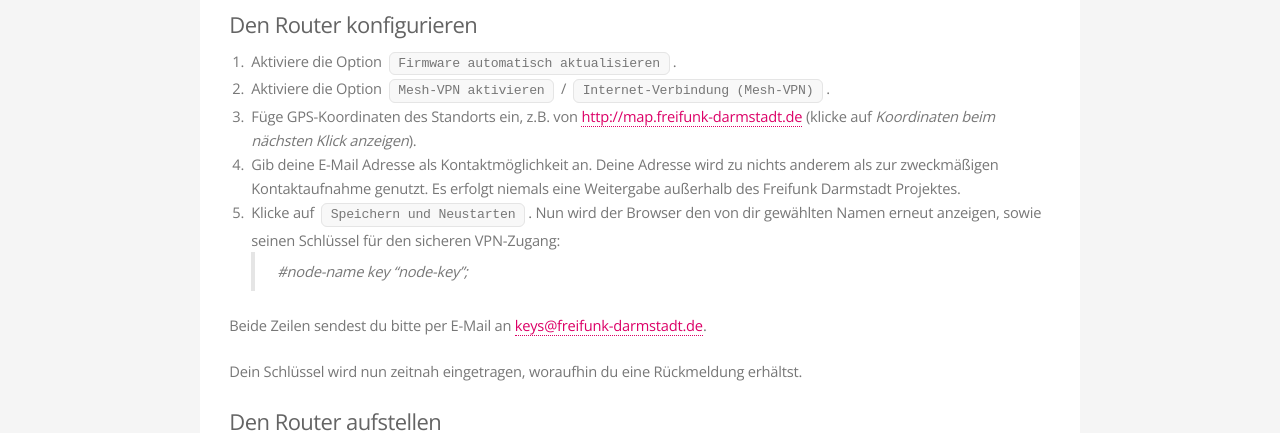
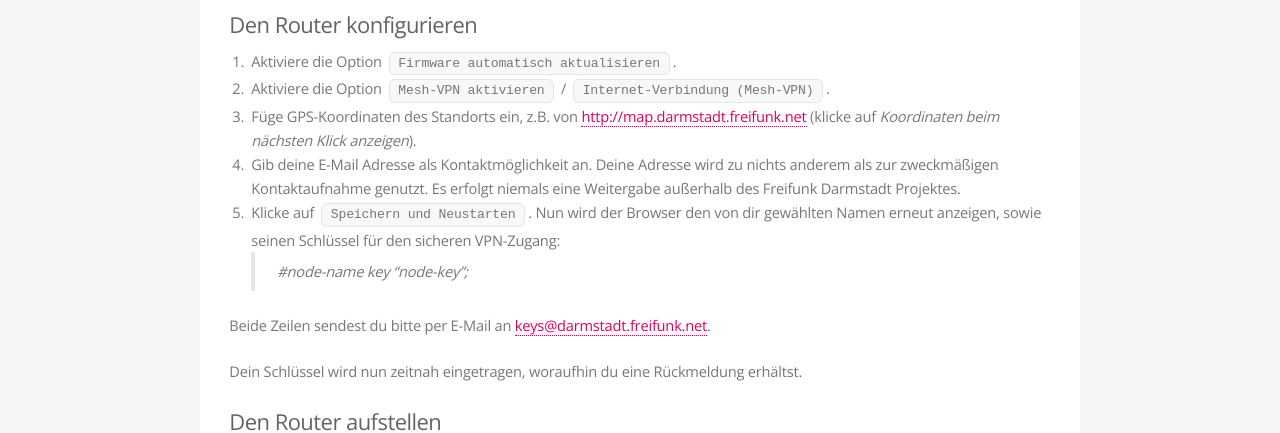
Before and after one commit to mdrenger/darmstadt.freifunk.net, a Jekyll site: the page built from pages/mitmachen/router_einrichten.md, in a window 1280 px wide and 900 px high, scrolled down 440 px. Shown: the part 154-587 px from the top of the window. Built offline with Jekyll 4.4.1, drawn with Linux system fonts in a browser that asks for light colours.

Commit message:
rename freifunk-darmstadt.de -> darmstadt.freifunk.net

```diff
--- a/_config.yml
+++ b/_config.yml
@@ -1,7 +1,7 @@
 # Site settings
 title: Freifunk Darmstadt
 tagline: das freie WLAN-Netzwerk für DA und Umgebung
-email: info@freifunk-darmstadt.de
+email: info@darmstadt.freifunk.net
 description: > # this means to ignore newlines until "baseurl:"
  Freifunk Darmstadt ist eine lokale Initiative mit dem Ziel, ein WLAN-Netzwerk über Darmstadt aufzuspannen und freien Internetzugang anzubieten.
 baseurl: "" # the subpath of your site, e.g. /blog/
--- a/pages/kontakt.html
+++ b/pages/kontakt.html
@@ -35,7 +35,7 @@
 			<h3>Kontaktdaten</h3>
 			<p>Wenn es dir nicht möglich ist uns zu besuchen, dann gibt es natürlich noch alternative Kontaktwege:</p>
 			<ul>
-				<li><a href="mailto:info@freifunk-darmstadt.de">Email (info@freifunk-darmstadt.de)</a></li>
+				<li><a href="mailto:info@darmstadt.freifunk.net">Email (info@darmstadt.freifunk.net)</a></li>
 				<li><a href="http://www.twitter.com/freifunkDA">Twitter (@freifunkDA)</a></li>
 				<li><a href="http://www.facebook.com/freifunkDA">Facebook</a></li>
 				<li><a href="https://plus.google.com/113942916935529162777/">Google+</a></li>
--- a/pages/mitmachen/router_einrichten.md
+++ b/pages/mitmachen/router_einrichten.md
@@ -11,7 +11,7 @@
 ### Den Router anschließen
 
 
-1. Lade das passende Freifunk Firmware-Image für deinen Router [von unserer Seite](http://update.freifunk-darmstadt.de/) herunter.
+1. Lade das passende Freifunk Firmware-Image für deinen Router [von unserer Seite](http://firmware.darmstadt.freifunk.net/) herunter.
 2. Verbinde einen der gelben LAN-Anschlüsse des Routers mit einem Netzwerkkabel mit deinem Computer.
 3. Dein Computer erhält automatisch eine IP-Adresse via DHCP.
 
@@ -32,13 +32,13 @@
 
 1. Aktiviere die Option `Firmware automatisch aktualisieren`.
 2. Aktiviere die Option `Mesh-VPN aktivieren` / `Internet-Verbindung (Mesh-VPN)`.
-3. Füge GPS-Koordinaten des Standorts ein, z.B. von [http://map.freifunk-darmstadt.de](http://map.freifunk-darmstadt.de) (klicke auf *Koordinaten beim nächsten Klick anzeigen*).
+3. Füge GPS-Koordinaten des Standorts ein, z.B. von [http://map.darmstadt.freifunk.net](http://map.darmstadt.freifunk.net) (klicke auf *Koordinaten beim nächsten Klick anzeigen*).
 4. Gib deine E-Mail Adresse als Kontaktmöglichkeit an. Deine Adresse wird zu nichts anderem als zur zweckmäßigen Kontaktaufnahme genutzt. Es erfolgt niemals eine Weitergabe außerhalb des Freifunk Darmstadt Projektes.
 5. Klicke auf `Speichern und Neustarten`. Nun wird der Browser den von dir gewählten Namen erneut anzeigen, sowie seinen Schlüssel für den sicheren VPN-Zugang:
 	> #node-name
 	> key "node-key";
 
-Beide Zeilen sendest du bitte per E-Mail an [keys@freifunk-darmstadt.de](mailto:keys@freifunk-darmstadt.de).
+Beide Zeilen sendest du bitte per E-Mail an [keys@darmstadt.freifunk.net](mailto:keys@darmstadt.freifunk.net).
 
 Dein Schlüssel wird nun zeitnah eingetragen, woraufhin du eine Rückmeldung erhältst.
 
@@ -52,4 +52,4 @@
 
 ### Fertig
 
-Super, du hast es geschafft. Dein Freifunk-Node funktioniert jetzt und sollte, wenn du GPS Koordinaten angegeben hast, in Kürze auf der [Karte](http://map.freifunk-darmstadt.de/) erscheinen.
+Super, du hast es geschafft. Dein Freifunk-Node funktioniert jetzt und sollte, wenn du GPS Koordinaten angegeben hast, in Kürze auf der [Karte](http://map.darmstadt.freifunk.net/) erscheinen.
--- a/pages/mitmachen/unterstuetzte_geraete.html
+++ b/pages/mitmachen/unterstuetzte_geraete.html
@@ -26,7 +26,7 @@
 				<li>bei uns einen vorkonfigurierten WLAN-Router zum Selbstkostenpreis abholen</li>
 			</ul>
 
-			<p>Wenn du ein Gerät schon hast, oder selber kaufen willst, überprüfe zuvor ob bereits eine Firmware dafür existiert. Das kann man auf der <a href="http://firmware.freifunk-darmstadt.de">Firmware-Downloadseite</a> einsehen, aber auch <a href="/kontakt/">von uns</a> erfahren. Die übliche Router-Hardware vom DSL- oder Kabelprovider ist hierfür in der Regel nicht geeignet.</p>
+			<p>Wenn du ein Gerät schon hast, oder selber kaufen willst, überprüfe zuvor ob bereits eine Firmware dafür existiert. Das kann man auf der <a href="http://firmware.darmstadt.freifunk.net">Firmware-Downloadseite</a> einsehen, aber auch <a href="/kontakt/">von uns</a> erfahren. Die übliche Router-Hardware vom DSL- oder Kabelprovider ist hierfür in der Regel nicht geeignet.</p>
 		</div>
 
 		<h3>Geräteklassen</h3>
```
